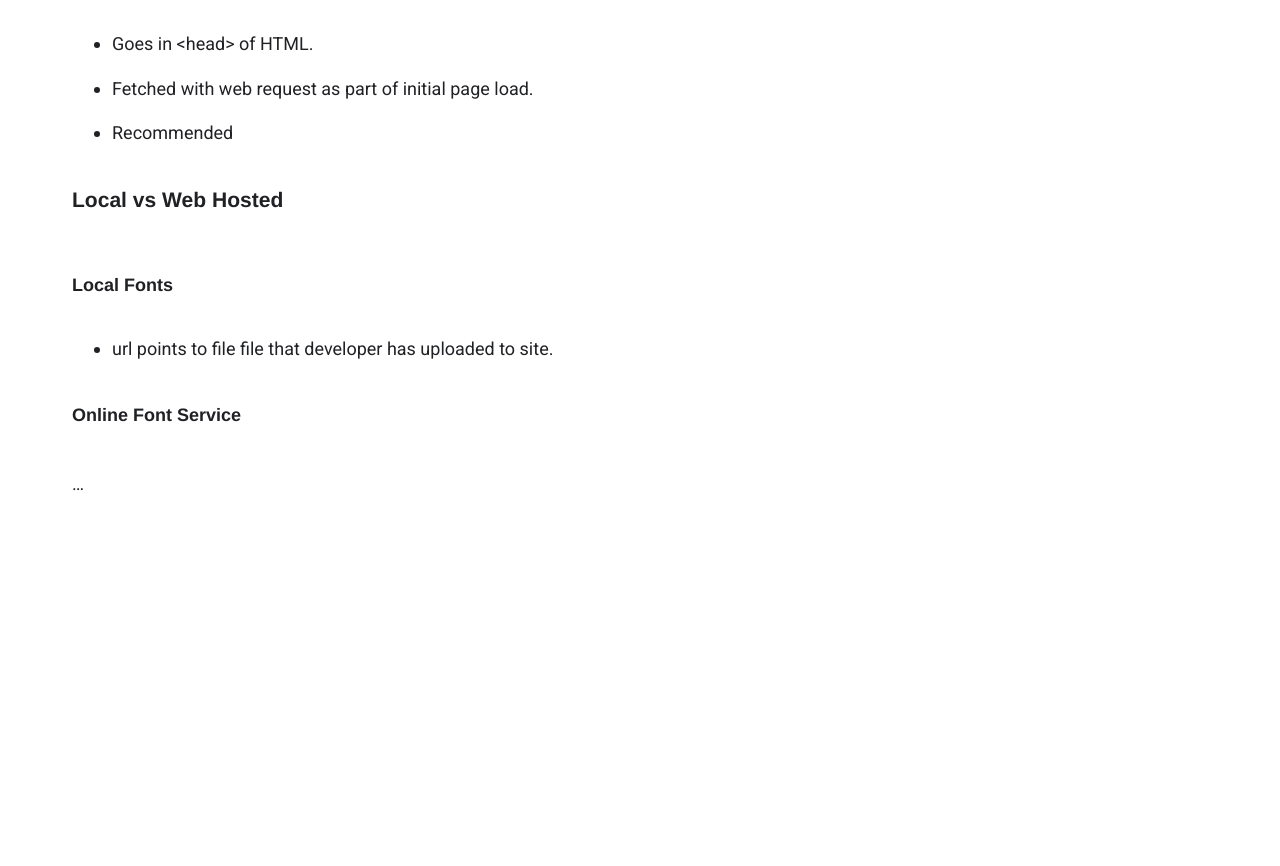
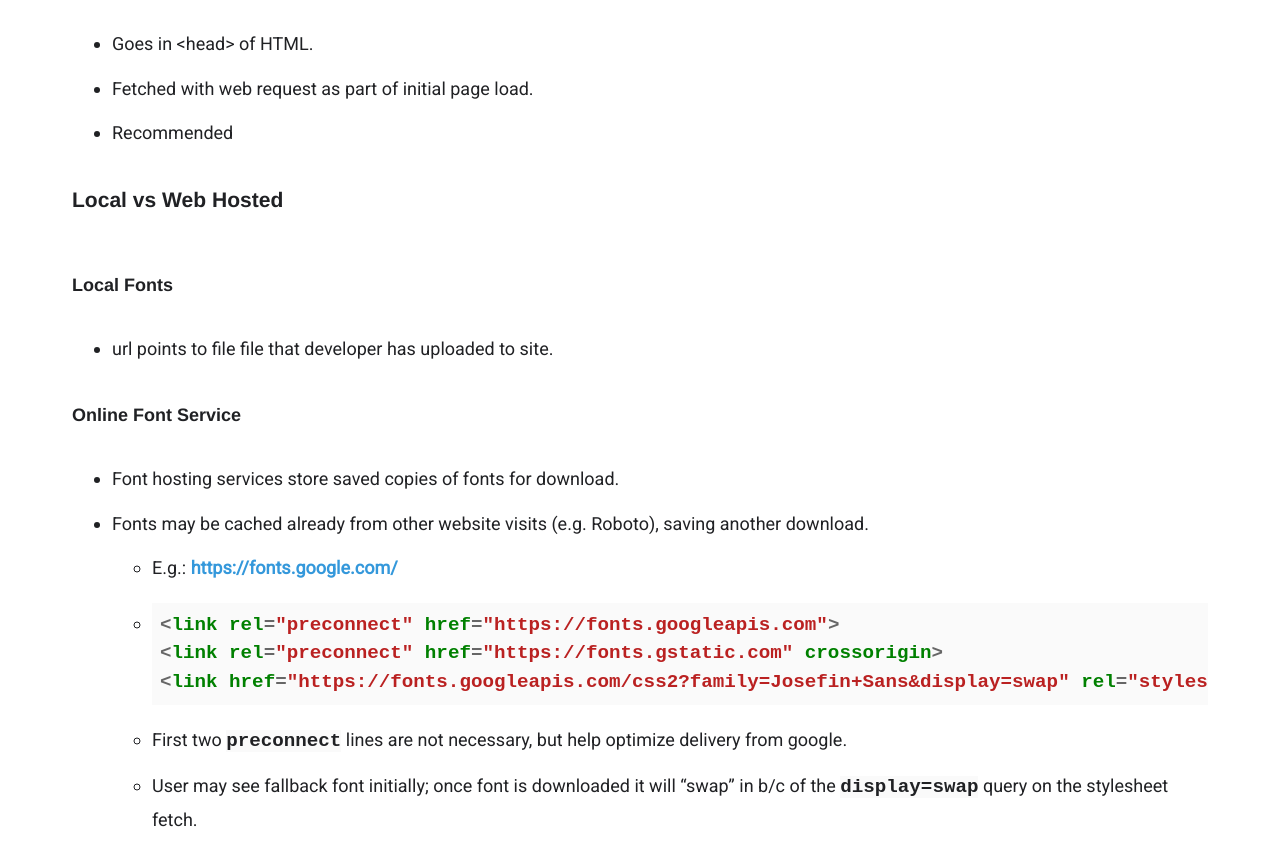
Before and after one commit to mpjovanovich/course_notes, a Jekyll site: the page built from SDEV153/fonts.md, in a window 1280 px wide and 900 px high, scrolled down 2198 px. Shown: the top 866 px of the window. Built offline with Jekyll 4.4.1, drawn with Linux system fonts in a browser that asks for light colours; before the commit the page ends 2768 px from its top, so only the background shows below that.

Commit message:
Update fonts.md

````diff
--- a/SDEV153/fonts.md
+++ b/SDEV153/fonts.md
@@ -71,4 +71,13 @@ body {
 
 #### Online Font Service
 
-...
+- Font hosting services store saved copies of fonts for download.
+- Fonts may be cached already from other website visits (e.g. Roboto), saving another download.
+  - E.g.: [https://fonts.google.com/](https://fonts.google.com/)
+  - ```css
+    <link rel="preconnect" href="https://fonts.googleapis.com">
+    <link rel="preconnect" href="https://fonts.gstatic.com" crossorigin>
+    <link href="https://fonts.googleapis.com/css2?family=Josefin+Sans&display=swap" rel="stylesheet">
+    ```
+  - First two `preconnect` lines are not necessary, but help optimize delivery from google.
+  - User may see fallback font initially; once font is downloaded it will "swap" in b/c of the `display=swap` query on the stylesheet fetch.
````
